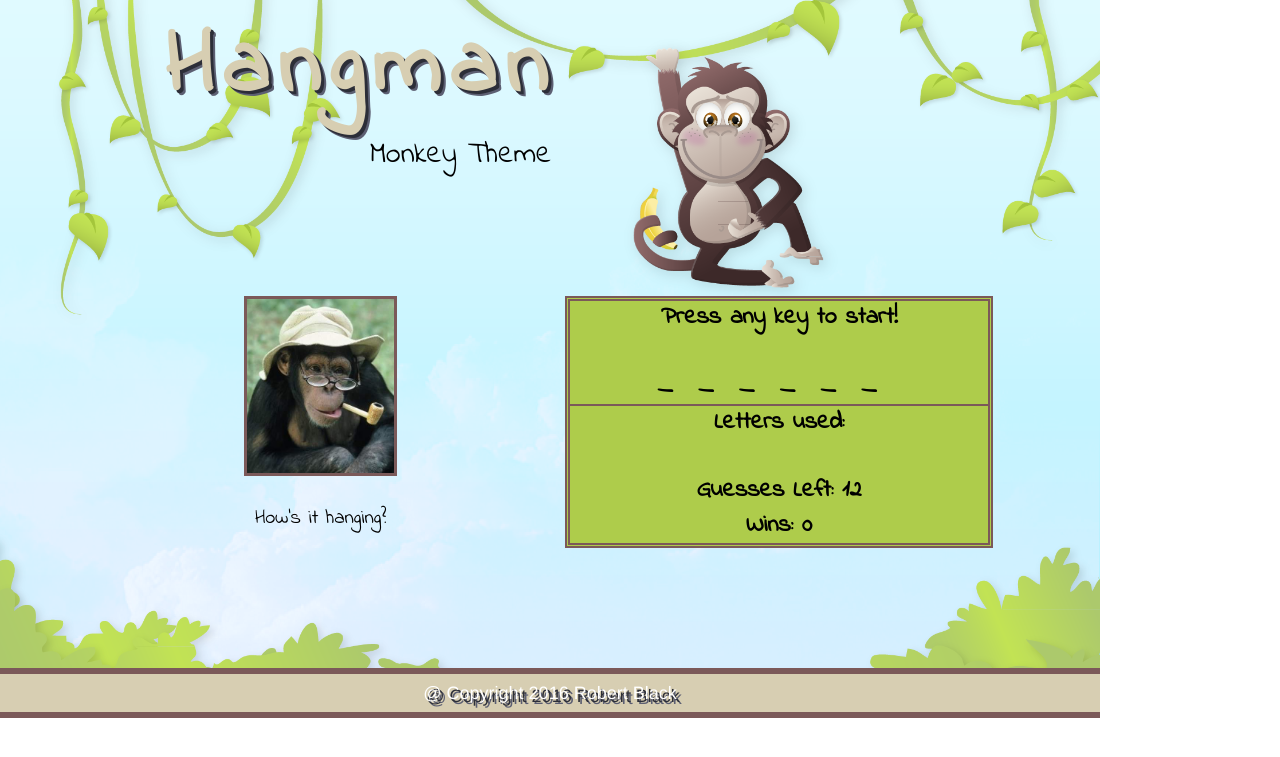
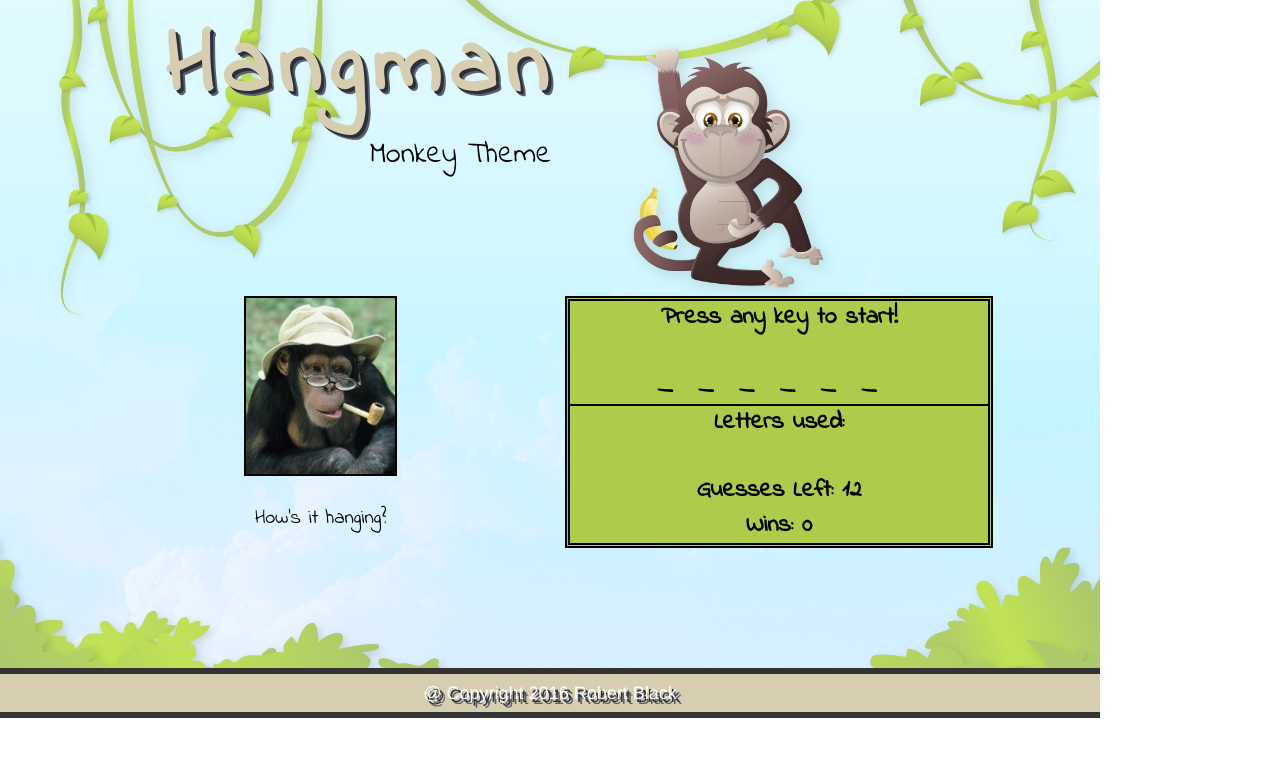
Before and after one commit to Rbla3066/Hangman, a PHP site: page / in a window 1280 px wide. Shown: the top 757 px of the page. Run offline with PHP 8.4, Linux system fonts and the light colour scheme.

Commit message:
Version3.1

```diff
--- a/css/style.css
+++ b/css/style.css
@@ -9,7 +9,6 @@
 	font-weight: bold;
 	border-style: double;
 	border-width: 5px;
-	border-color: #7b5959;
 	background-color: #aecc4b;
 }
 #hangman {
@@ -46,7 +45,6 @@
 	letter-spacing: 25px;
 	border-style: solid;
 	border-width: 0px;
-	border-color: #7b5959;
 	border-bottom-width: 2px;
 }
 #wrapper {
@@ -64,7 +62,6 @@
 	border-top-width: 6px;
 	border-bottom-width: 6px;
 	margin-top: 50px;
-	border-color: #7b5959;
 	background-color: #d7ceb2;
 }
 #copyright {
@@ -74,8 +71,7 @@
 #photo {
 	height: 180px;
 	border-style: solid;
-	border-width: 3px;
-	border-color: #7b5959;
+	border-width: 2px;
 }
 #kellan-photo {
 	height: 200px;
```
